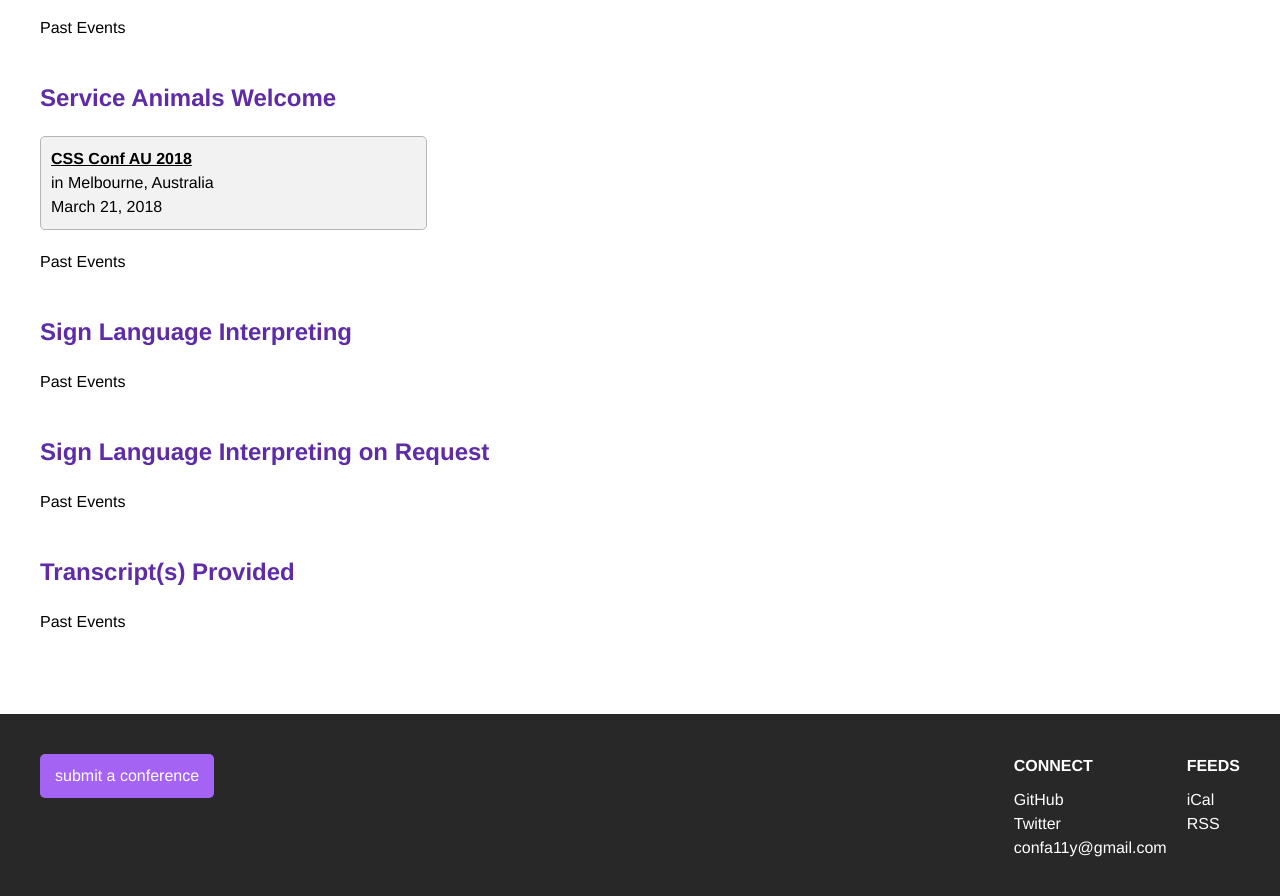
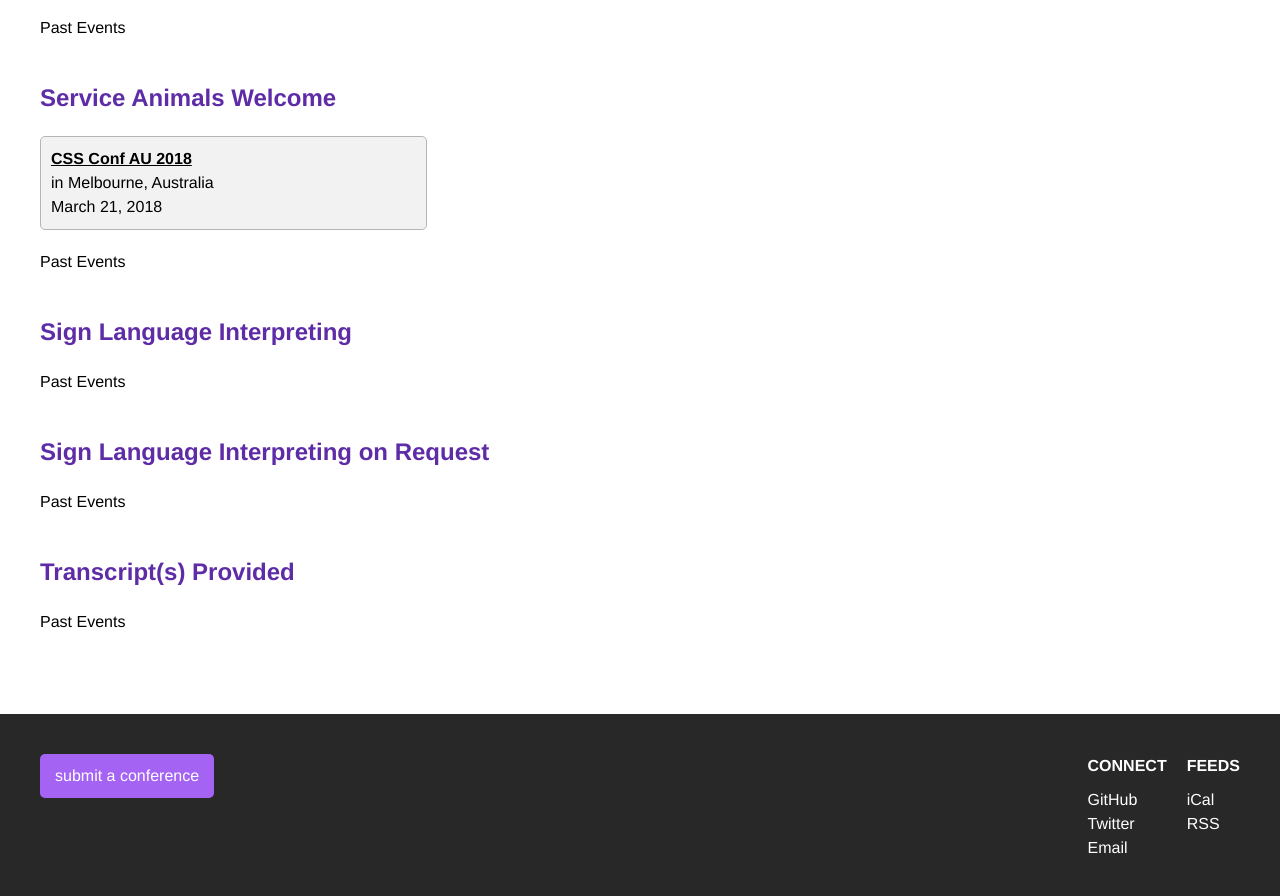
Before and after one commit to adunkman/confa11y, a Jekyll site: the page built from index.html, in a window 1280 px wide and 900 px high, scrolled down 3408 px. Shown: the top 896 px of the window. Built offline with Jekyll 4.4.1, drawn with Linux system fonts in a browser that asks for light colours.

Commit message:
Update contact

```diff
--- a/index.html
+++ b/index.html
@@ -68,7 +68,7 @@
         <ul>
           <li><a href="https://github.com/adunkman/confa11y">GitHub</a></li>
           <li><a href="https://twitter.com/confa11y">Twitter</a></li>
-          <li><a href="mailto:confa11y@gmail.com">confa11y@gmail.com</a></li>
+          <li><a href="mailto:confa11y@gmail.com">Email</a></li>
         </ul>
       </li>
       <li>
```
